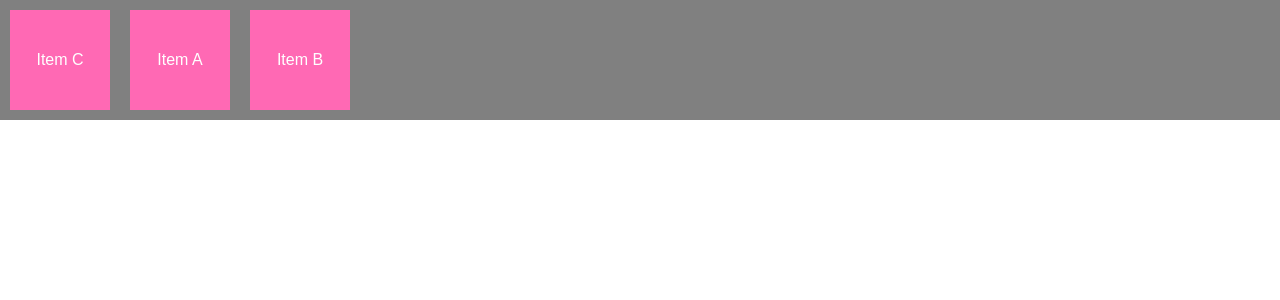
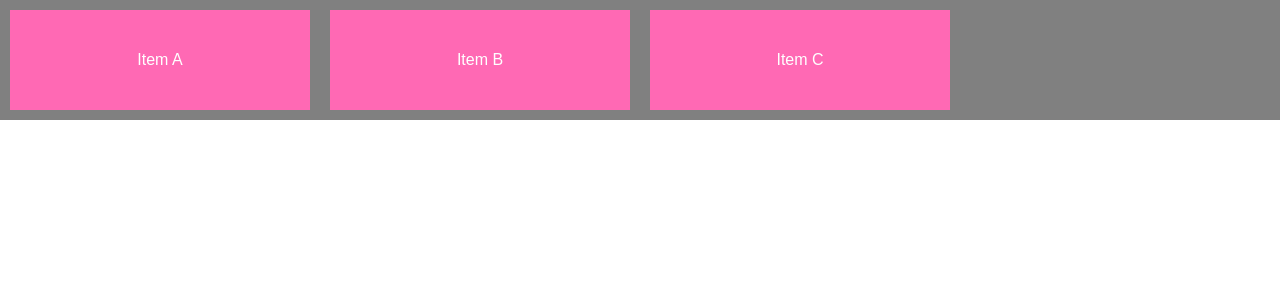
Before and after one commit to ShannaJSmith/flexbox-practice, a React (Create React App) app in the folder flexbox/: page / in a window 1280 px wide. Shown: the top 300 px of the page. Built offline with nearby package versions, Linux system fonts and the light colour scheme.

Commit message:
flex-basis, grow and shrink

```diff
--- a/flexbox/src/index.css
+++ b/flexbox/src/index.css
@@ -31,7 +31,8 @@ body {
   justify-content: center;
   align-items: center;
 
-  width: 100px;
+  /* width: 100px; */
+  flex-basis: 300px;
   height: 100px;
   background: hotpink;
   margin: 10px;
@@ -41,15 +42,22 @@ body {
 /* pseudo selector. could also label each item 1,2,3 */
 .item:nth-of-type(1) {
   /* align-self: flex-start; */
-  order: 2;
+  /* order: 2; */
+  /* flex-grow: 1; */
+  /* flex-shrink: 1; */
 }
 
 .item:nth-of-type(2) {
   /* align-self: center; */
-  order: 3;
+  /* order: 3; */
+  /* flex-basis: 200px; makes item B bigger. Same as changing width */
+  /* flex-grow: 2; */
+  /* flex-shrink: 2; */
 }
 
 .item:nth-of-type(3) {
   /* align-self: flex-end; */
-  order: 1;
+  /* order: 1; */
+  /* flex-grow: 4; */
+  /* flex-shrink: 3; */
 }
```
